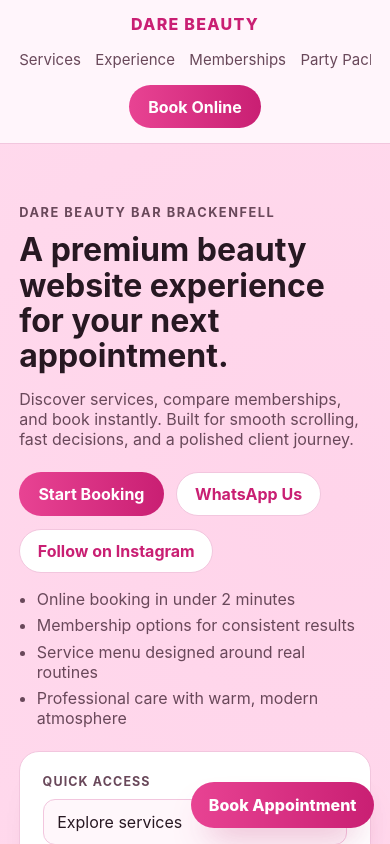
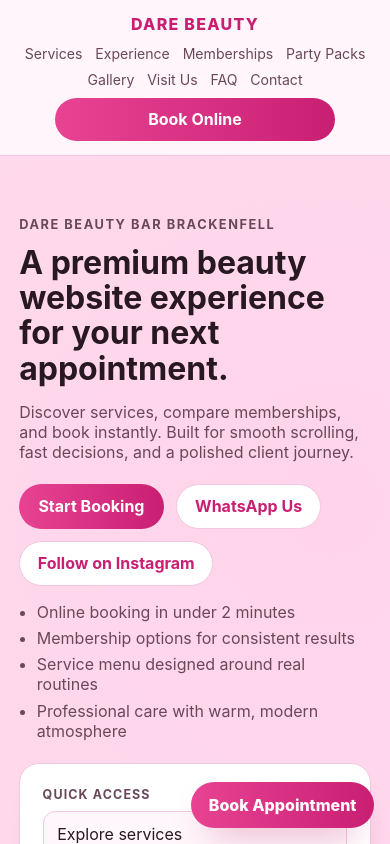
Before and after one commit to Elsa-Mari1/dare-beauty-app, a Next.js app: page / in a window 390 px wide. Shown: the top 844 px of the page. Built offline with nearby package versions, Linux system fonts and the light colour scheme.

Commit message:
Improve mobile navigation layout and update booking section wording

```diff
--- a/src/app/globals.css
+++ b/src/app/globals.css
@@ -459,6 +459,26 @@ h3 {
   .topbar {
     flex-wrap: wrap;
     justify-content: center;
+    row-gap: 0.65rem;
+  }
+
+  .brand {
+    width: 100%;
+    text-align: center;
+  }
+
+  .nav {
+    width: 100%;
+    overflow-x: visible;
+    flex-wrap: wrap;
+    justify-content: center;
+    gap: 0.55rem 0.8rem;
+    font-size: 0.88rem;
+  }
+
+  .book-btn {
+    width: 100%;
+    max-width: 280px;
   }
 
   .hero-grid {
--- a/src/components/site/ExperienceSection.tsx
+++ b/src/components/site/ExperienceSection.tsx
@@ -3,7 +3,11 @@ import { processSteps } from "@/data/siteContent";
 export function ExperienceSection() {
   return (
     <section id="experience" className="section card">
-      <h2>Designed Around Better Client UX</h2>
+      <h2>How Booking Works</h2>
+      <p className="section-intro">
+        From choosing your treatment to showing up for your appointment, we keep everything simple and
+        stress-free.
+      </p>
       <div className="steps">
         {processSteps.map((step, index) => (
           <article key={step.title} className="step-card">
```
